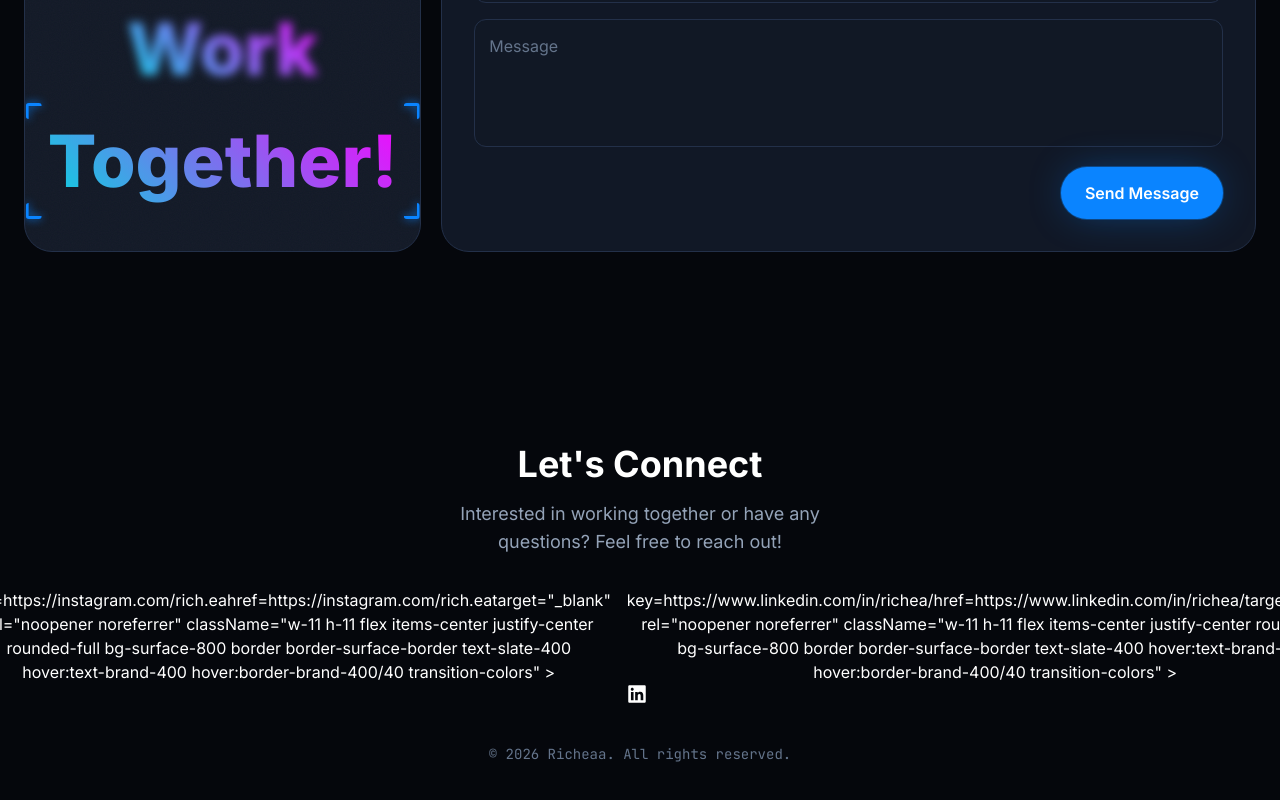
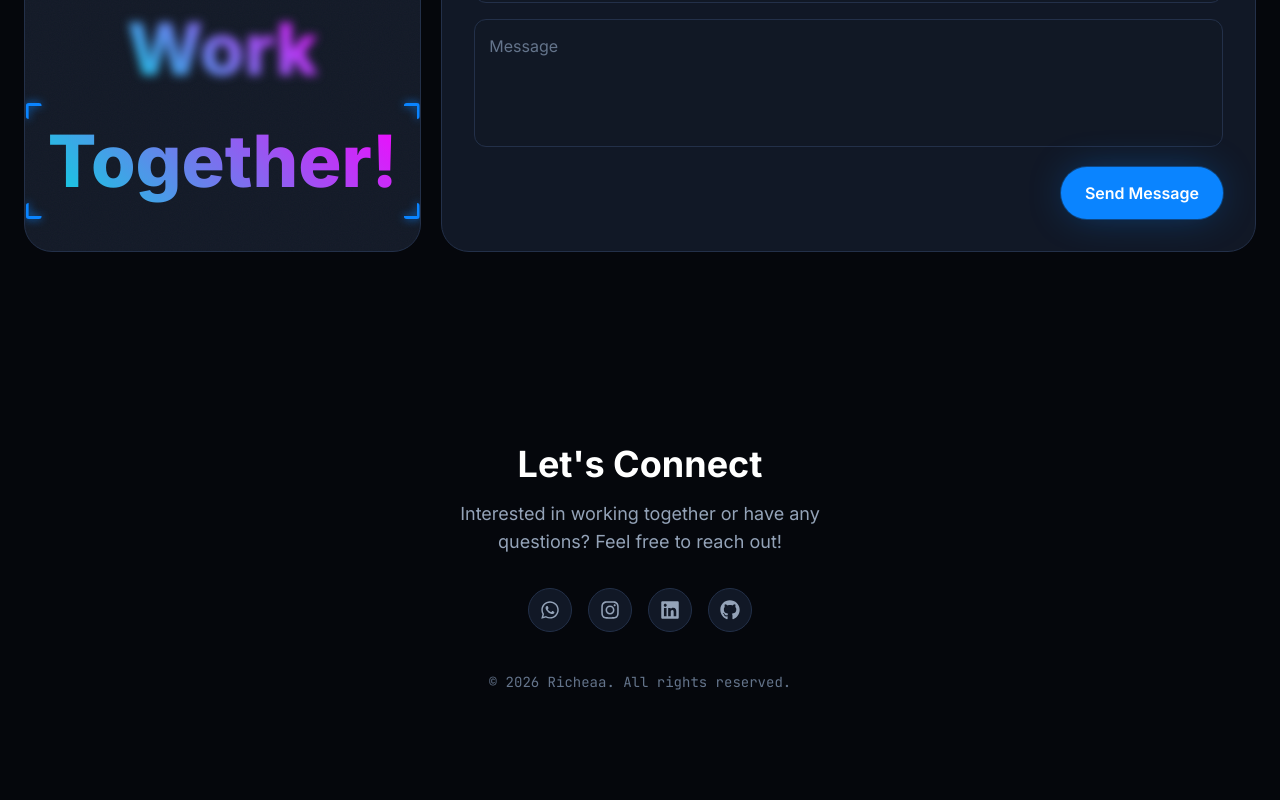
Before and after one commit to Richeaa/rich-portfolio, a React (Vite) app: page / in a window 1280 px wide. Shown: the part 6871-7671 px from the top of the page. Built offline with nearby package versions, Linux system fonts and the light colour scheme.

Commit message:
Update Footer.jsx

```diff
--- a/src/components/Footer.jsx
+++ b/src/components/Footer.jsx
@@ -24,7 +24,7 @@ const Footer = () => {
               { href: "https://www.linkedin.com/in/richea/", Icon: FaLinkedin },
               { href: "https://github.com/Richeaa", Icon: FaGithub },
             ].map(({ href, Icon }) => (
-              <a>
+              <a
                 key={href}
                 href={href}
                 target="_blank"
```
